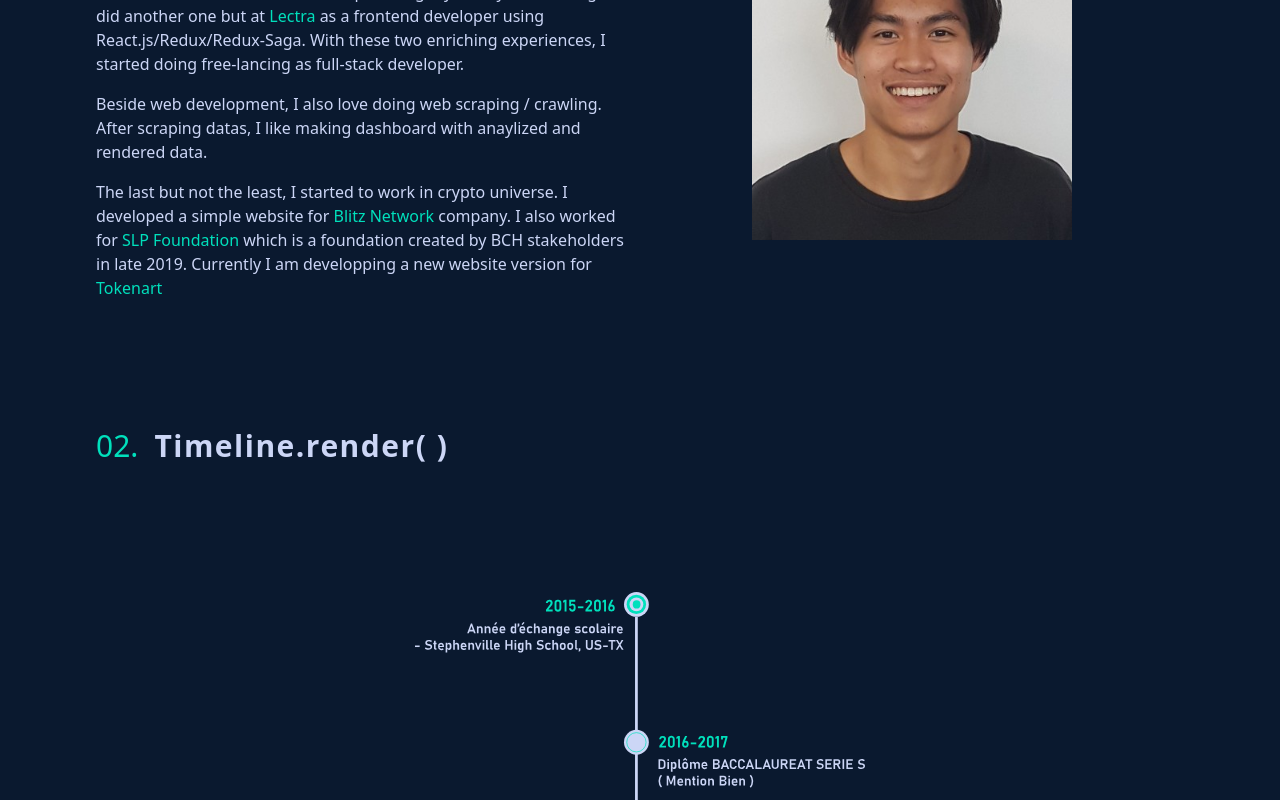
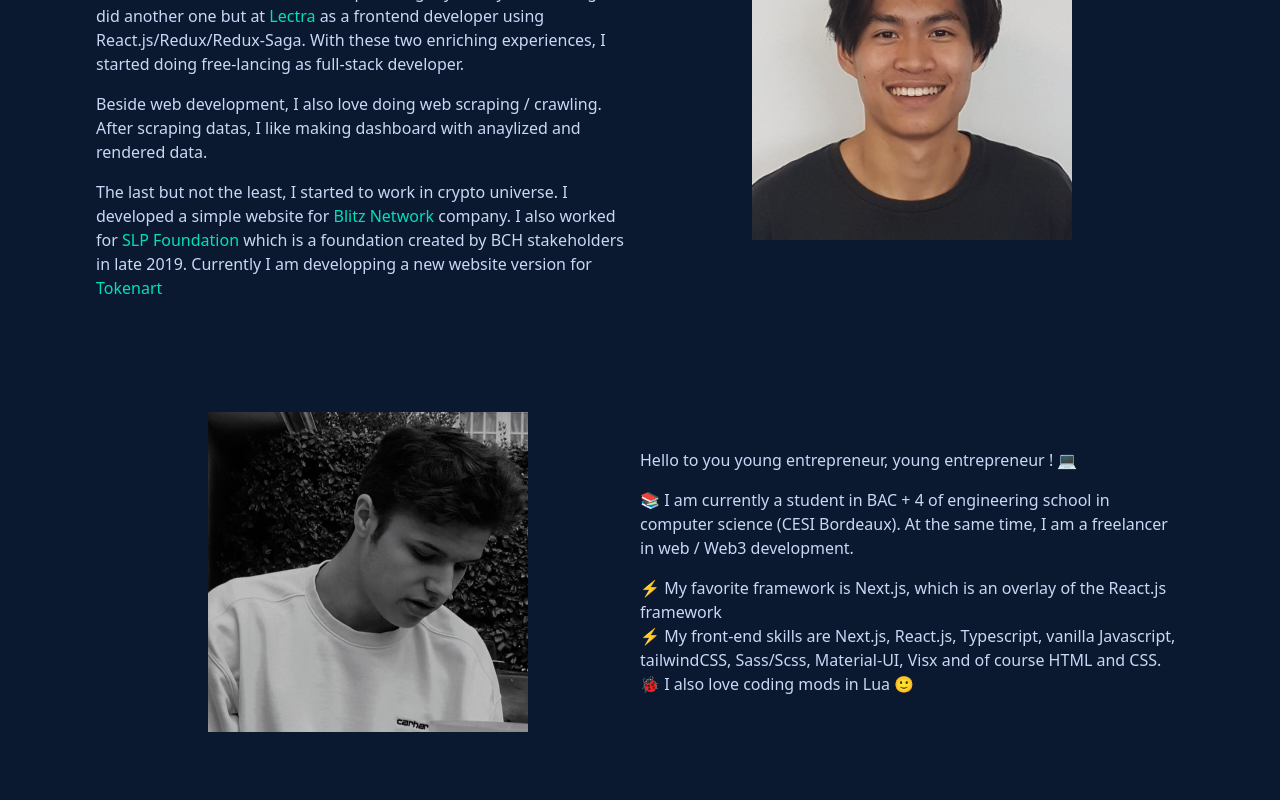
Before and after one commit to LeoDELPON/LeoDELPON.github.io, a Next.js app: page / in a window 1280 px wide. Shown: the part 1138-1938 px from the top of the page. Built offline with nearby package versions, Linux system fonts and the light colour scheme.

Commit message:
Remi rollais

```diff
--- a/component/organism/about/index.tsx
+++ b/component/organism/about/index.tsx
@@ -1,8 +1,8 @@
-import React from "react";
+import React from 'react';
 
-import Link from "next/link";
+import Link from 'next/link';
 
-import { vertFadeInScroll } from "../../../gsap/verticalFadeIn";
+import { vertFadeInScroll } from '../../../gsap/verticalFadeIn';
 
 const About = (): JSX.Element => {
   let aboutRef = React.useRef(null);
@@ -13,73 +13,97 @@ const About = (): JSX.Element => {
 
   return (
     <section
-      className="grid place-content-center 2xl:px-52 py-16 "
+      className="grid py-16 place-content-center 2xl:px-52 "
       id="about"
       ref={aboutRef}
     >
-      <div className="section-block flex items-center">
-        <span className="text-2xl md:text-3xl font-medium text-emeraud-blue-bright">
+      <div className="flex items-center section-block">
+        <span className="text-2xl font-medium md:text-3xl text-emeraud-blue-bright">
           01.
         </span>
-        <h3 className="text-2xl md:text-3xl font-bold text-white-grayish pl-4 w-full tracking-wider">
+        <h3 className="w-full pl-4 text-2xl font-bold tracking-wider md:text-3xl text-white-grayish">
           About.me( )
         </h3>
       </div>
-      <div className="grid lg:grid-cols-2 pt-8">
+      <div className="grid pt-8 lg:grid-cols-2">
         <div className="">
-          <p className="text-white-grayish  font-medium">
+          <p className="font-medium text-white-grayish">
             Hello to you my dear visitor! My name is Léo and I am currently a
             student in an engineering college. I love making websites for fun ,
             discovering new technologies and best practices. My interest in web
             development started in 2020 when I had my first internship. I was
-            working for{" "}
+            working for{' '}
             <Link href="https://www.idaia.group/fr/?levier=SEA&gclid=CjwKCAiAgbiQBhAHEiwAuQ6BkrrJTr66BIv1qufyIJNWI4BKQGizI_Uk-xEu8bTsAvM4GXqg_K-o8RoCXF8QAvD_BwE">
-              <a className="text-link text-emeraud-blue-bright opacity-100 hover:text-emeraud-blue transition duration-300 linear">
+              <a className="transition duration-300 opacity-100 text-link text-emeraud-blue-bright hover:text-emeraud-blue linear">
                 IDAIA
               </a>
-            </Link>{" "}
+            </Link>{' '}
             as backend developer in .NET Core. It turns out that I learnt a lot
             thanks to this internship. During my third year of college, I did
-            another one but at{" "}
+            another one but at{' '}
             <Link href="https://www.lectra.com/fr">
-              <a className="text-link text-emeraud-blue-bright opacity-100 hover:text-emeraud-blue transition duration-300 linear">
+              <a className="transition duration-300 opacity-100 text-link text-emeraud-blue-bright hover:text-emeraud-blue linear">
                 Lectra
               </a>
-            </Link>{" "}
+            </Link>{' '}
             as a frontend developer using React.js/Redux/Redux-Saga. With these
             two enriching experiences, I started doing free-lancing as
             full-stack developer.
           </p>
-          <p className="text-white-grayish font-medium pt-4">
+          <p className="pt-4 font-medium text-white-grayish">
             Beside web development, I also love doing web scraping / crawling.
             After scraping datas, I like making dashboard with anaylized and
             rendered data.
           </p>
-          <p className="text-white-grayish font-medium pt-4">
+          <p className="pt-4 font-medium text-white-grayish">
             The last but not the least, I started to work in crypto universe. I
-            developed a simple website for{" "}
+            developed a simple website for{' '}
             <Link href="https://blitznetwork.netlify.app/onboarding/individual/">
-              <a className="text-link text-emeraud-blue-bright opacity-100 hover:text-emeraud-blue transition duration-300 linear">
+              <a className="transition duration-300 opacity-100 text-link text-emeraud-blue-bright hover:text-emeraud-blue linear">
                 Blitz Network
               </a>
-            </Link>{" "}
-            company. I also worked for{" "}
+            </Link>{' '}
+            company. I also worked for{' '}
             <Link href="https://slp-new.netlify.app/">
-              <a className="text-link text-emeraud-blue-bright opacity-100 hover:text-emeraud-blue transition duration-300 linear">
+              <a className="transition duration-300 opacity-100 text-link text-emeraud-blue-bright hover:text-emeraud-blue linear">
                 SLP Foundation
               </a>
-            </Link>{" "}
+            </Link>{' '}
             which is a foundation created by BCH stakeholders in late 2019.
-            Currently I am developping a new website version for{" "}
+            Currently I am developping a new website version for{' '}
             <Link href="https://www.tokenart.org/tokenart">
-              <a className="text-link text-emeraud-blue-bright opacity-100 hover:text-emeraud-blue transition duration-300 linear">
+              <a className="transition duration-300 opacity-100 text-link text-emeraud-blue-bright hover:text-emeraud-blue linear">
                 Tokenart
               </a>
             </Link>
           </p>
         </div>
-        <div className="flex justify-center items-center py-8">
+        <div className="flex items-center justify-center py-8">
           <img className="lg:w-80 lg:h-80" src="/leo-profil.jfif" />
+        </div>
+      </div>
+
+      <div className="grid items-center pt-20 lg:grid-cols-2">
+        <div className="flex items-center justify-center py-8">
+          <img className="lg:w-80 lg:h-80" src="/remi-rollais.png" />
+        </div>
+
+        <div className="">
+          <p className="font-medium text-white-grayish">
+            Hello to you young entrepreneur, young entrepreneur ! 💻
+          </p>
+          <p className="pt-4 font-medium text-white-grayish">
+            📚 I am currently a student in BAC + 4 of engineering school in
+            computer science (CESI Bordeaux). At the same time, I am a
+            freelancer in web / Web3 development.
+          </p>
+          <p className="pt-4 font-medium text-white-grayish">
+            ⚡ My favorite framework is Next.js, which is an overlay of the
+            React.js framework <br />⚡ My front-end skills are Next.js,
+            React.js, Typescript, vanilla Javascript, tailwindCSS, Sass/Scss,
+            Material-UI, Visx and of course HTML and CSS. <br />
+            🐞 I also love coding mods in Lua 🙂
+          </p>
         </div>
       </div>
     </section>
```
Also changed, not shown: public/bg.jpg (deleted), public/remi-rollais.png (added).
